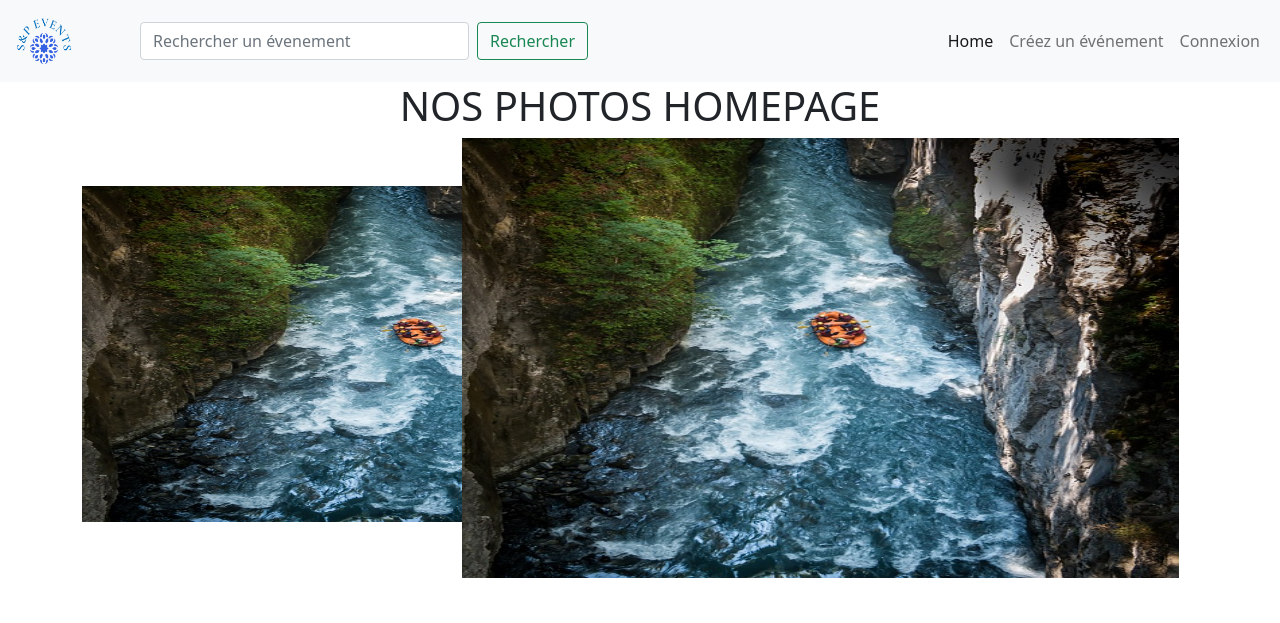
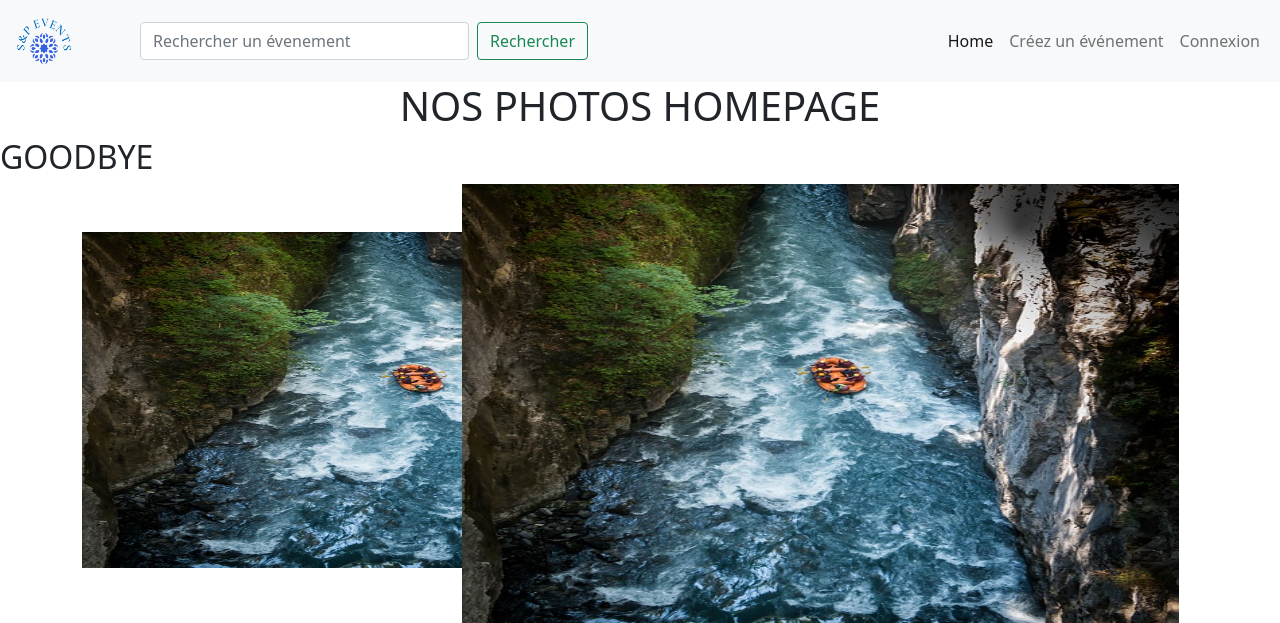
Before and after one commit to PhillTartari92/SP_Event, a PHP site: template templates/home/index.html.twig in a window 1280 px wide. Shown: the top 623 px of the page. Run offline with PHP 8.4, Linux system fonts and the light colour scheme; the template is opened without the code that fills it, so the values that code supplies are empty; some libraries are stand-ins or nearby versions.

Commit message:
commit main

```diff
--- a/templates/home/index.html.twig
+++ b/templates/home/index.html.twig
@@ -4,6 +4,7 @@
 
 {% block body %}
 <h1 class='text-center'>NOS PHOTOS HOMEPAGE</h1>
+<h2>GOODBYE</h2>
 <div class="container">
 <div class="row mb-5">
     <div class="col-4 mt-5"><img src="assets/images/rafting.jpg" alt="" style='height: 42vh; width: 50vw'></div>
```
